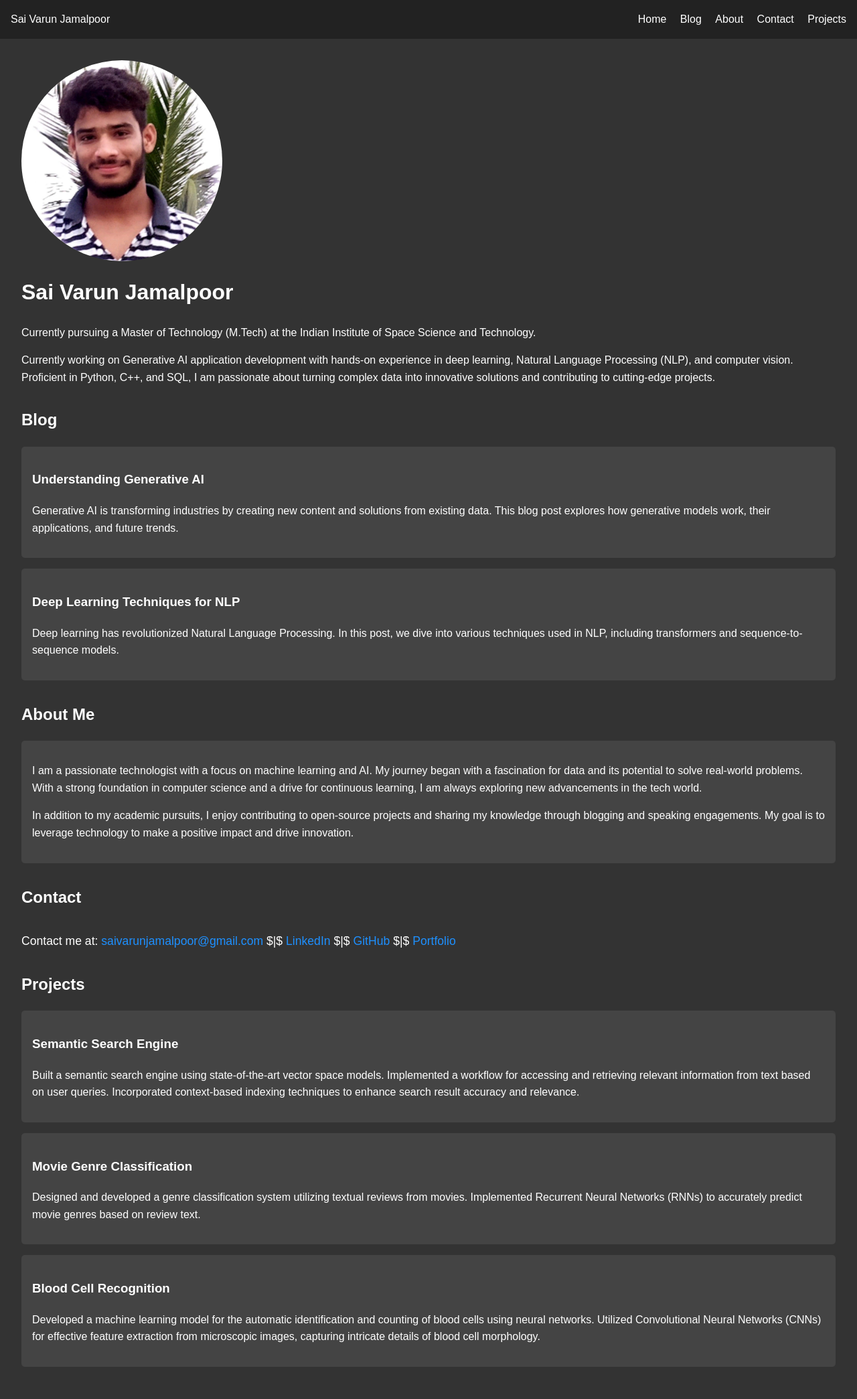
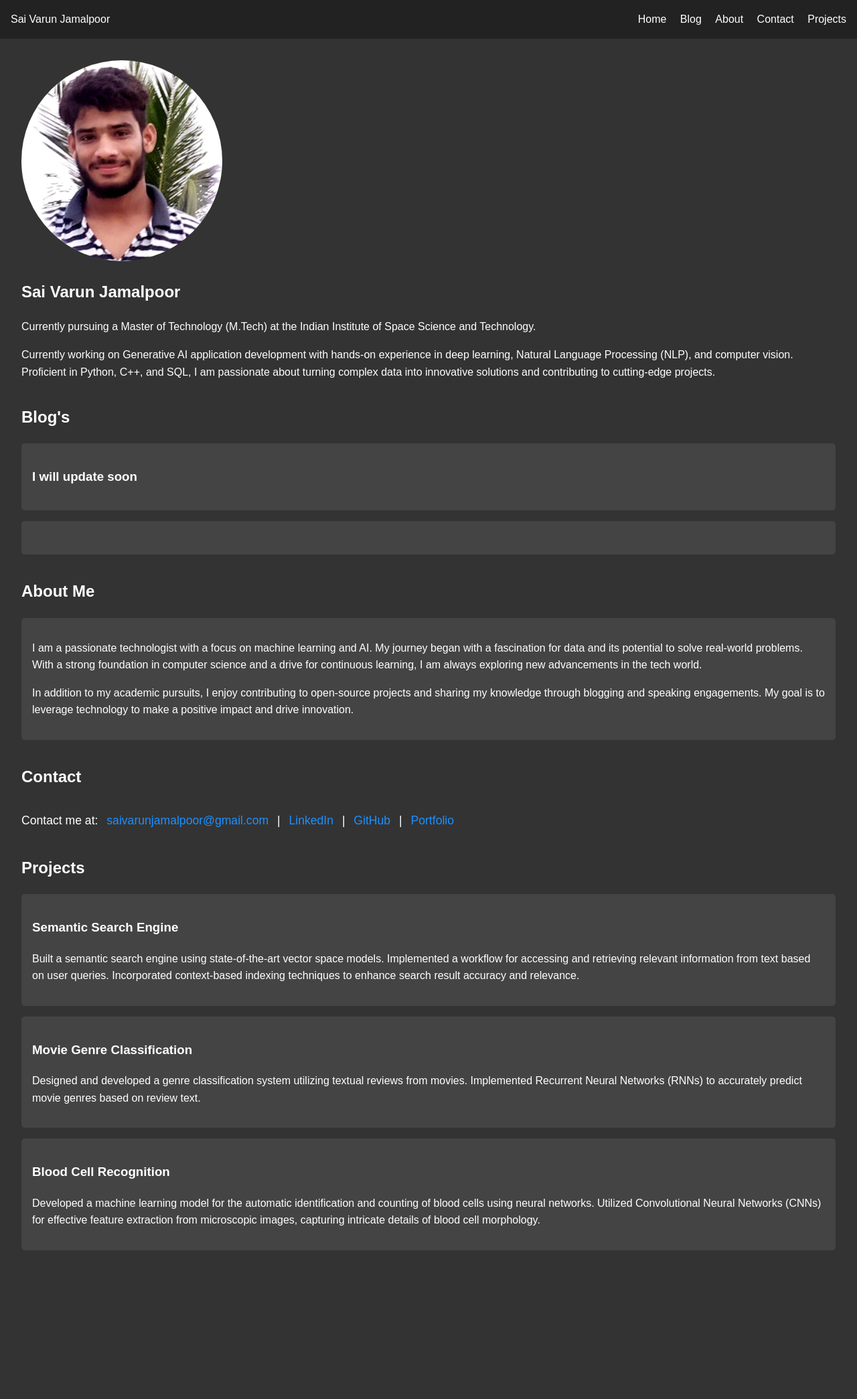
Before and after one commit to saijamalpoor/saijamalpoor.github.io, a Jekyll site: the page index.html, which Jekyll copies as it is, in a window 1280 px wide. Shown: the whole page at 67% size. Built offline with Jekyll 4.4.1, drawn with Linux system fonts in a browser that asks for light colours; after the commit the page ends 1915 px from its top, so only the background shows below that.

Commit message:
Update index.html

```diff
--- a/index.html
+++ b/index.html
@@ -27,7 +27,7 @@
         }
         main {
             display: flex;
-            flex-direction: column; /* Adjusted to stack sections vertically */
+            flex-direction: column;
             padding: 2rem;
         }
         .profile-image {
@@ -59,9 +59,13 @@
         .contact-info a {
             color: #1e90ff;
             text-decoration: none;
+            margin: 0 0.5rem; /* Add horizontal spacing between links */
         }
         .contact-info a:hover {
             text-decoration: underline;
+        }
+        html {
+            scroll-behavior: smooth;
         }
     </style>
 </head>
@@ -69,53 +73,59 @@
     <header>
         <div>Sai Varun Jamalpoor</div>
         <nav>
-            <a href="index.html">Home</a>
-            <a href="blog.html">Blog</a>
-            <a href="about.html">About</a>
-            <a href="contact.html">Contact</a>
-            <a href="#projects">Projects</a>
+            <a href="#home" title="Go to Home Section">Home</a>
+            <a href="#blog" title="Read the Blog Section">Blog</a>
+            <a href="#about" title="Learn More About Me">About</a>
+            <a href="#contact" title="Get in Touch">Contact</a>
+            <a href="#projects" title="View Projects">Projects</a>
         </nav>
     </header>
     <main>
+        <section id="home">
             <img src="assets/images/profilephoto.jpeg" alt="Sai Varun Jamalpoor" class="profile-image">
             <div class="content">
                 <h1>Sai Varun Jamalpoor</h1>
                 <p>Currently pursuing a Master of Technology (M.Tech) at the Indian Institute of Space Science and Technology.</p>
                 <p>Currently working on Generative AI application development with hands-on experience in deep learning, Natural Language Processing (NLP), and computer vision. Proficient in Python, C++, and SQL, I am passionate about turning complex data into innovative solutions and contributing to cutting-edge projects.</p>
+            </div>
+        </section>
 
-            <div class="blog">
-                <h2>Blog</h2>
+        <section id="blog">
+            <h2>Blog's</h2>
             <div class="blog-post">
-                    <h3>Understanding Generative AI</h3>
-                    <p>Generative AI is transforming industries by creating new content and solutions from existing data. This blog post explores how generative models work, their applications, and future trends.</p>
+                <h3>I will update soon</h3>
+                <p></p>
             </div>
             <div class="blog-post">
-                    <h3>Deep Learning Techniques for NLP</h3>
-                    <p>Deep learning has revolutionized Natural Language Processing. In this post, we dive into various techniques used in NLP, including transformers and sequence-to-sequence models.</p>
+                <h3> </h3>
+                <p> </p>
             </div>
-            </div>
+        </section>
 
-            <div class="about">
+        <section id="about">
             <h2>About Me</h2>
             <div class="about-content">
                 <p>I am a passionate technologist with a focus on machine learning and AI. My journey began with a fascination for data and its potential to solve real-world problems. With a strong foundation in computer science and a drive for continuous learning, I am always exploring new advancements in the tech world.</p>
                 <p>In addition to my academic pursuits, I enjoy contributing to open-source projects and sharing my knowledge through blogging and speaking engagements. My goal is to leverage technology to make a positive impact and drive innovation.</p>
             </div>
-            </div>
+        </section>
 
-            <div class="contact">
+        <section id="contact">
             <h2>Contact</h2>
             <div class="contact-info">
                 <p>Contact me at:
-                        <a href="mailto:saivarunjamalpoor@gmail.com">saivarunjamalpoor@gmail.com</a> $|$
-                        <a href="https://www.linkedin.com/in/sai-varun-jamalpur-1020b1285/">LinkedIn</a> $|$
-                        <a href="https://github.com/saijamalpoor">GitHub</a> $|$
+                    <a href="mailto:saivarunjamalpoor@gmail.com">saivarunjamalpoor@gmail.com</a>
+                    |
+                    <a href="https://www.linkedin.com/in/sai-varun-jamalpur-1020b1285/">LinkedIn</a>
+                    |
+                    <a href="https://github.com/saijamalpoor">GitHub</a>
+                    |
                     <a href="https://saijamalpoor.github.io/">Portfolio</a>
                 </p>
             </div>
-            </div>
+        </section>
 
-            <div class="projects" id="projects">
+        <section id="projects">
             <h2>Projects</h2>
             <div class="project">
                 <h3>Semantic Search Engine</h3>
@@ -129,8 +139,7 @@
                 <h3>Blood Cell Recognition</h3>
                 <p>Developed a machine learning model for the automatic identification and counting of blood cells using neural networks. Utilized Convolutional Neural Networks (CNNs) for effective feature extraction from microscopic images, capturing intricate details of blood cell morphology.</p>
             </div>
-            </div>
-        </div>
+        </section>
     </main>
 </body>
 </html>
```
Lines whose indentation alone changed are shown as unchanged.
